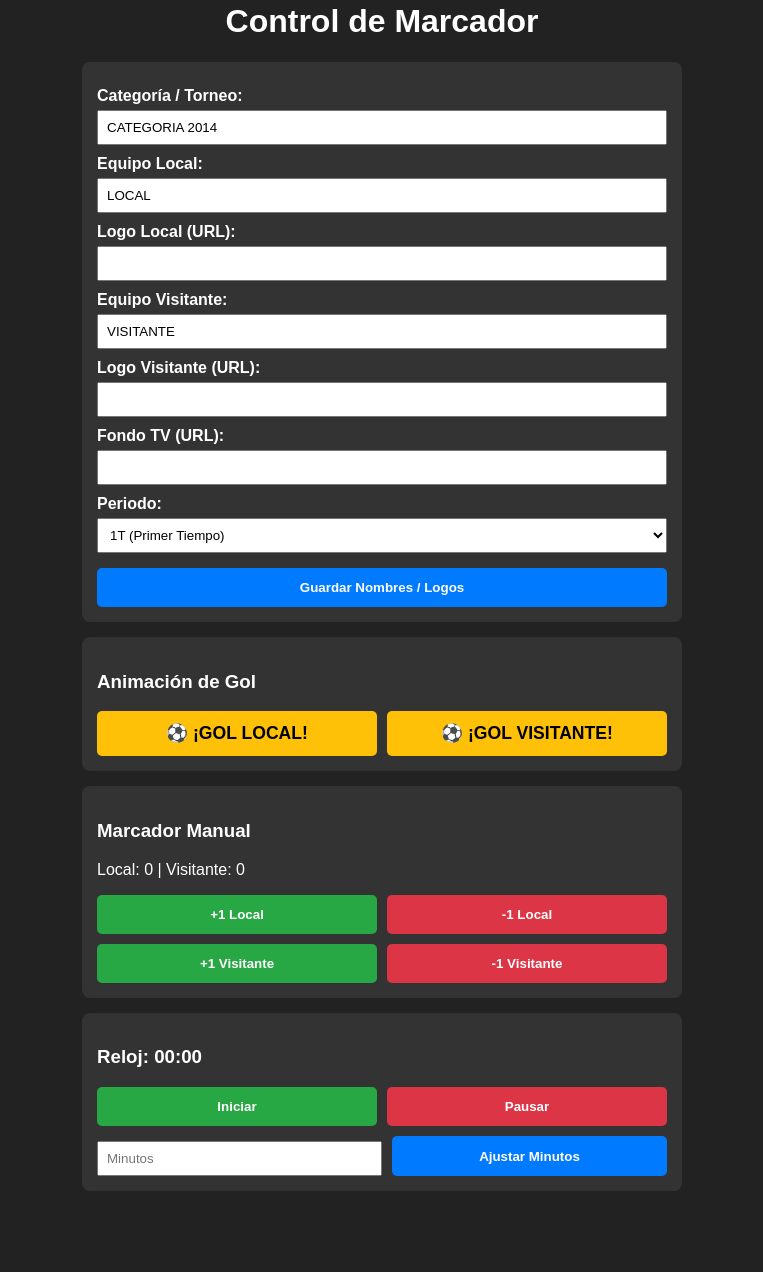
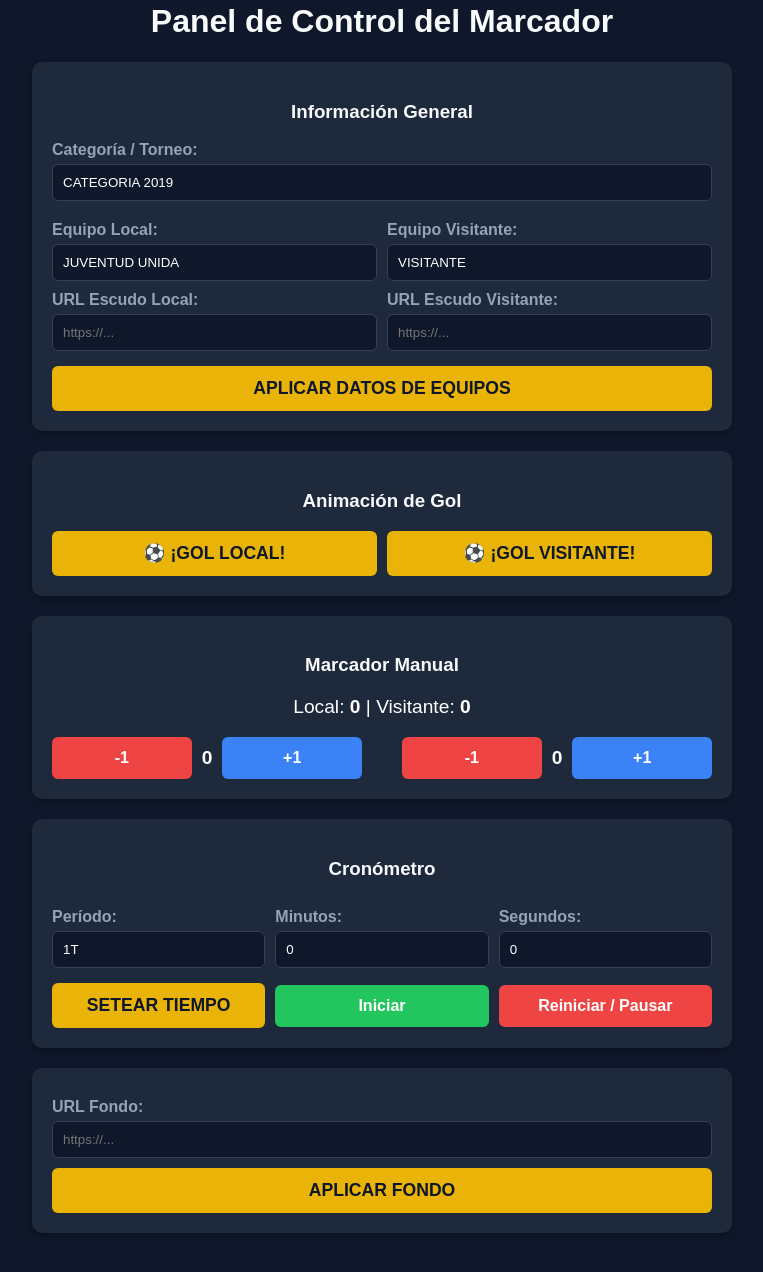
Before and after one commit to tablerojuventudunida/marcador, a website: page public/index.html in a window 1280 px wide. Shown: the part 38-1310 px from the top of the page, without its empty margins (258-1021 px from the left). Before the commit the page ends 1264 px from the top, so only its background shows below. Drawn offline with nearby package versions, Linux system fonts and the light colour scheme; no server answers.

Commit message:
Update index.html

```diff
--- a/public/index.html
+++ b/public/index.html
@@ -6,52 +6,48 @@
   <title>Panel de Control - Marcador</title>
   <script src="/socket.io/socket.io.js"></script>
   <style>
-    body { font-family: sans-serif; padding: 20px; background: #222; color: #fff; max-width: 600px; margin: auto; }
-    h1 { text-align: center; }
-    .group { background: #333; padding: 15px; border-radius: 8px; margin-bottom: 15px; }
-    label { display: block; margin-top: 10px; font-weight: bold; }
-    input, select { width: 100%; padding: 8px; margin-top: 5px; box-sizing: border-box; }
-    .flex { display: flex; gap: 10px; margin-top: 10px; }
-    button { flex: 1; padding: 12px; font-weight: bold; cursor: pointer; border: none; border-radius: 5px; }
-    .btn-green { background: #28a745; color: white; }
-    .btn-red { background: #dc3545; color: white; }
-    .btn-blue { background: #007bff; color: white; }
-    .btn-yellow { background: #ffc107; color: #000; font-size: 1.1em; text-transform: uppercase; }
+    body { font-family: sans-serif; padding: 20px; background: #0f172a; color: #fff; max-width: 700px; margin: auto; }
+    h1, h3 { text-align: center; color: #f8fafc; }
+    .group { background: #1e293b; padding: 20px; border-radius: 10px; margin-bottom: 20px; box-shadow: 0 4px 6px -1px rgba(0,0,0,0.3); }
+    label { display: block; margin-top: 10px; font-weight: bold; color: #94a3b8; }
+    input, select { width: 100%; padding: 10px; margin-top: 5px; box-sizing: border-box; background: #0f172a; border: 1px solid #334155; color: white; border-radius: 6px; }
+    .flex { display: flex; gap: 10px; margin-top: 10px; align-items: center; }
+    button { flex: 1; padding: 12px; font-weight: bold; cursor: pointer; border: none; border-radius: 6px; font-size: 1rem; }
+    .btn-green { background: #22c55e; color: white; }
+    .btn-red { background: #ef4444; color: white; }
+    .btn-blue { background: #3b82f6; color: white; }
+    .btn-yellow { background: #eab308; color: #0f172a; font-size: 1.1em; text-transform: uppercase; font-weight: 800; }
   </style>
 </head>
 <body>
 
-  <h1>Control de Marcador</h1>
+  <h1>Panel de Control del Marcador</h1>
 
+  <!-- DATOS DE EQUIPOS -->
   <div class="group">
+    <h3>Información General</h3>
     <label>Categoría / Torneo:</label>
-    <input type="text" id="category" value="CATEGORIA 2014">
+    <input type="text" id="category" value="CATEGORIA 2019">
 
-    <label>Equipo Local:</label>
-    <input type="text" id="homeName" value="LOCAL">
-    <label>Logo Local (URL):</label>
-    <input type="text" id="homeLogo">
+    <div class="flex">
+      <div style="flex:1;">
+        <label>Equipo Local:</label>
+        <input type="text" id="homeName" value="JUVENTUD UNIDA">
+        <label>URL Escudo Local:</label>
+        <input type="text" id="homeLogo" placeholder="https://...">
+      </div>
+      <div style="flex:1;">
+        <label>Equipo Visitante:</label>
+        <input type="text" id="awayName" value="VISITANTE">
+        <label>URL Escudo Visitante:</label>
+        <input type="text" id="awayLogo" placeholder="https://...">
+      </div>
+    </div>
 
-    <label>Equipo Visitante:</label>
-    <input type="text" id="awayName" value="VISITANTE">
-    <label>Logo Visitante (URL):</label>
-    <input type="text" id="awayLogo">
-
-    <label>Fondo TV (URL):</label>
-    <input type="text" id="bgUrl">
-
-    <label>Periodo:</label>
-    <select id="period">
-      <option value="1T">1T (Primer Tiempo)</option>
-      <option value="2T">2T (Segundo Tiempo)</option>
-      <option value="ET">ET (Entre Tiempo)</option>
-      <option value="ST">ST (Sin Tiempo)</option>
-    </select>
-
-    <button class="btn-blue" style="width:100%; margin-top:15px;" onclick="saveInfo()">Guardar Nombres / Logos</button>
+    <button class="btn-yellow" style="width:100%; margin-top:15px;" onclick="saveTeams()">Aplicar Datos de Equipos</button>
   </div>
 
-  <!-- BANDERAS DE GOL DIRECTO CON ANIMACIÓN -->
+  <!-- BOTONES DE ANIMACIÓN DE GOL -->
   <div class="group">
     <h3>Animación de Gol</h3>
     <div class="flex">
@@ -60,29 +56,50 @@
     </div>
   </div>
 
+  <!-- MARCADOR MANUAL -->
   <div class="group">
     <h3>Marcador Manual</h3>
-    <p>Local: <span id="lblHome">0</span> | Visitante: <span id="lblAway">0</span></p>
+    <p style="text-align:center; font-size: 1.2rem;">Local: <strong id="lblHome">0</strong> | Visitante: <strong id="lblAway">0</strong></p>
     <div class="flex">
-      <button class="btn-green" onclick="addScore('home', 1)">+1 Local</button>
-      <button class="btn-red" onclick="addScore('home', -1)">-1 Local</button>
-    </div>
-    <div class="flex">
-      <button class="btn-green" onclick="addScore('away', 1)">+1 Visitante</button>
-      <button class="btn-red" onclick="addScore('away', -1)">-1 Visitante</button>
+      <button class="btn-red" onclick="addScore('home', -1)">-1</button>
+      <span style="font-size:1.2rem; font-weight:bold;">0</span>
+      <button class="btn-blue" onclick="addScore('home', 1)">+1</button>
+      <div style="width: 20px;"></div>
+      <button class="btn-red" onclick="addScore('away', -1)">-1</button>
+      <span style="font-size:1.2rem; font-weight:bold;">0</span>
+      <button class="btn-blue" onclick="addScore('away', 1)">+1</button>
     </div>
   </div>
 
+  <!-- CRONÓMETRO -->
   <div class="group">
-    <h3>Reloj: <span id="lblTimer">00:00</span></h3>
+    <h3>Cronómetro</h3>
     <div class="flex">
+      <div style="flex:1;">
+        <label>Período:</label>
+        <input type="text" id="period" value="1T">
+      </div>
+      <div style="flex:1;">
+        <label>Minutos:</label>
+        <input type="number" id="minutes" value="0">
+      </div>
+      <div style="flex:1;">
+        <label>Segundos:</label>
+        <input type="number" id="seconds" value="0">
+      </div>
+    </div>
+    <div class="flex" style="margin-top:15px;">
+      <button class="btn-yellow" onclick="setTimer()">Setear Tiempo</button>
       <button class="btn-green" onclick="toggleTimer(true)">Iniciar</button>
-      <button class="btn-red" onclick="toggleTimer(false)">Pausar</button>
+      <button class="btn-red" onclick="toggleTimer(false)">Reiniciar / Pausar</button>
     </div>
-    <div class="flex">
-      <input type="number" id="customMin" placeholder="Minutos" style="width: 50%;">
-      <button class="btn-blue" onclick="setTimer()">Ajustar Minutos</button>
-    </div>
+  </div>
+
+  <!-- FONDO -->
+  <div class="group">
+    <label>URL Fondo:</label>
+    <input type="text" id="bgUrl" placeholder="https://...">
+    <button class="btn-yellow" style="width:100%; margin-top:10px;" onclick="saveBg()">Aplicar Fondo</button>
   </div>
 
   <script>
@@ -94,29 +111,34 @@
       document.getElementById('lblHome').innerText = state.homeScore;
       document.getElementById('lblAway').innerText = state.awayScore;
 
-      let mins = Math.floor(state.seconds / 60).toString().padStart(2, '0');
-      let secs = (state.seconds % 60).toString().padStart(2, '0');
-      document.getElementById('lblTimer').innerText = `${mins}:${secs}`;
+      // Evitamos sobreescribir el campo de período si el usuario está escribiendo en él
+      if (document.activeElement !== document.getElementById('period')) {
+        document.getElementById('period').value = state.period || '1T';
+      }
     });
 
-    function saveInfo() {
+    function saveTeams() {
       socket.emit('updateState', {
         category: document.getElementById('category').value,
         homeName: document.getElementById('homeName').value,
         homeLogo: document.getElementById('homeLogo').value,
         awayName: document.getElementById('awayName').value,
-        awayLogo: document.getElementById('awayLogo').value,
-        bgUrl: document.getElementById('bgUrl').value,
-        period: document.getElementById('period').value
+        awayLogo: document.getElementById('awayLogo').value
+      });
+    }
+
+    function saveBg() {
+      socket.emit('updateState', {
+        bgUrl: document.getElementById('bgUrl').value
       });
     }
 
     function addScore(team, val) {
       if (team === 'home') {
-        let newScore = Math.max(0, currentState.homeScore + val);
+        let newScore = Math.max(0, (currentState.homeScore || 0) + val);
         socket.emit('updateState', { homeScore: newScore });
       } else {
-        let newScore = Math.max(0, currentState.awayScore + val);
+        let newScore = Math.max(0, (currentState.awayScore || 0) + val);
         socket.emit('updateState', { awayScore: newScore });
       }
     }
@@ -126,17 +148,22 @@
     }
 
     function setTimer() {
-      let min = parseInt(document.getElementById('customMin').value) || 0;
-      socket.emit('updateState', { seconds: min * 60 });
+      const periodVal = document.getElementById('period').value;
+      const mins = parseInt(document.getElementById('minutes').value) || 0;
+      const secs = parseInt(document.getElementById('seconds').value) || 0;
+
+      socket.emit('updateState', {
+        period: periodVal,
+        seconds: (mins * 60) + secs
+      });
     }
 
-    // Disparar la animación de gol y sumar el punto
     function triggerGoal(team) {
       if (team === 'home') {
-        socket.emit('updateState', { homeScore: currentState.homeScore + 1 });
+        socket.emit('updateState', { homeScore: (currentState.homeScore || 0) + 1 });
         socket.emit('triggerGoal', { teamName: currentState.homeName || 'LOCAL' });
       } else {
-        socket.emit('updateState', { awayScore: currentState.awayScore + 1 });
+        socket.emit('updateState', { awayScore: (currentState.awayScore || 0) + 1 });
         socket.emit('triggerGoal', { teamName: currentState.awayName || 'VISITANTE' });
       }
     }
```
